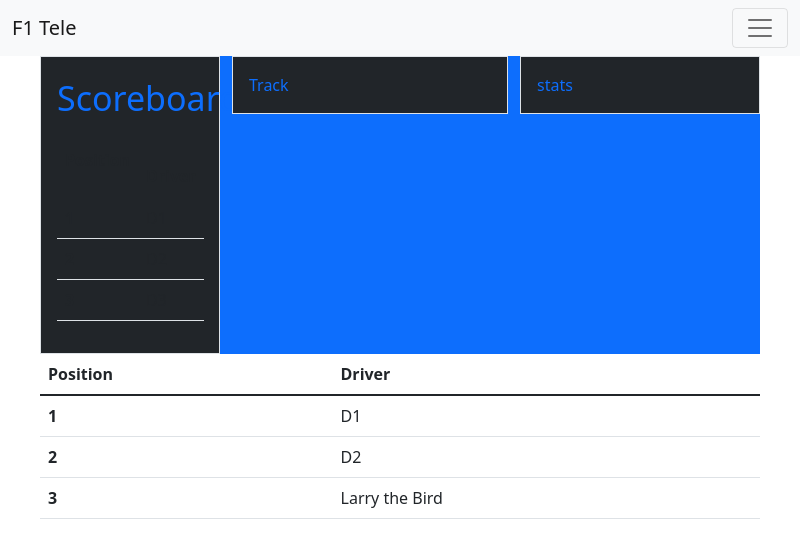
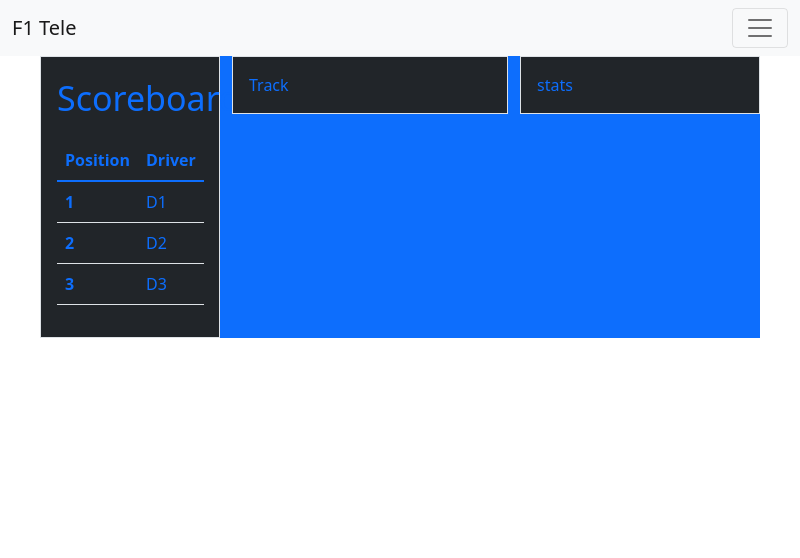
Before and after one commit to Emerson-Shatouhy/F1-Tele, an Electron app: page index.html in a window 800 px wide. Drawn offline with nearby package versions, Linux system fonts and the light colour scheme.

Commit message:
fixed table
table done

```diff
--- a/index.html
+++ b/index.html
@@ -38,13 +38,13 @@
 
           <p class="fs-1">Scoreboard</p>
           <p class="fs-6 text-primary">
-            <table class="table">
+            <table class="table text-primary">
               <thead>
                 <tr>
                   <th scope="col">
-                    <p class="fs-6 test-primary">
+
                       Position
-                    </p>
+
                   </th>
                   <th scope="col">Driver</th>
 
@@ -88,31 +88,7 @@
 
         </div>
       </div>
-      <div class = "row">
-        <table class="table">
-          <thead>
-            <tr>
-              <th scope="col">Position</th>
-              <th scope="col">Driver</th>
 
-            </tr>
-          </thead>
-          <tbody>
-            <tr>
-              <th scope="row">1</th>
-              <td>D1</td>
-            </tr>
-            <tr>
-              <th scope="row">2</th>
-              <td>D2</td>
-            </tr>
-            <tr>
-              <th scope="row">3</th>
-              <td colspan="1">Larry the Bird</td>
-            </tr>
-          </tbody>
-        </table>
-      </div>
     </div>
     <script src="https://cdn.jsdelivr.net/npm/bootstrap@5.1.3/dist/js/bootstrap.bundle.min.js" integrity="sha384-ka7Sk0Gln4gmtz2MlQnikT1wXgYsOg+OMhuP+IlRH9sENBO0LRn5q+8nbTov4+1p" crossorigin="anonymous"></script>
   </body>
```
